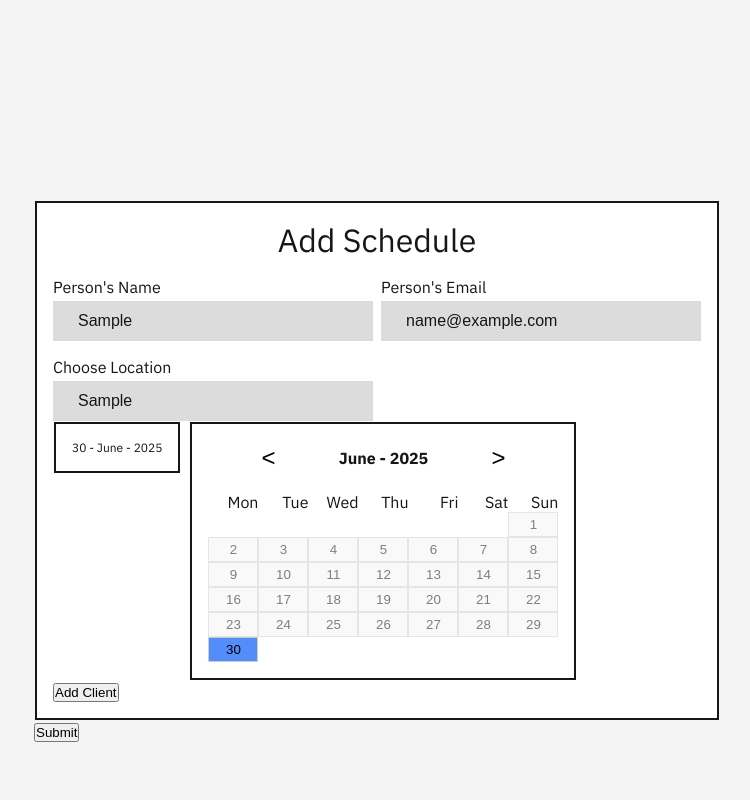
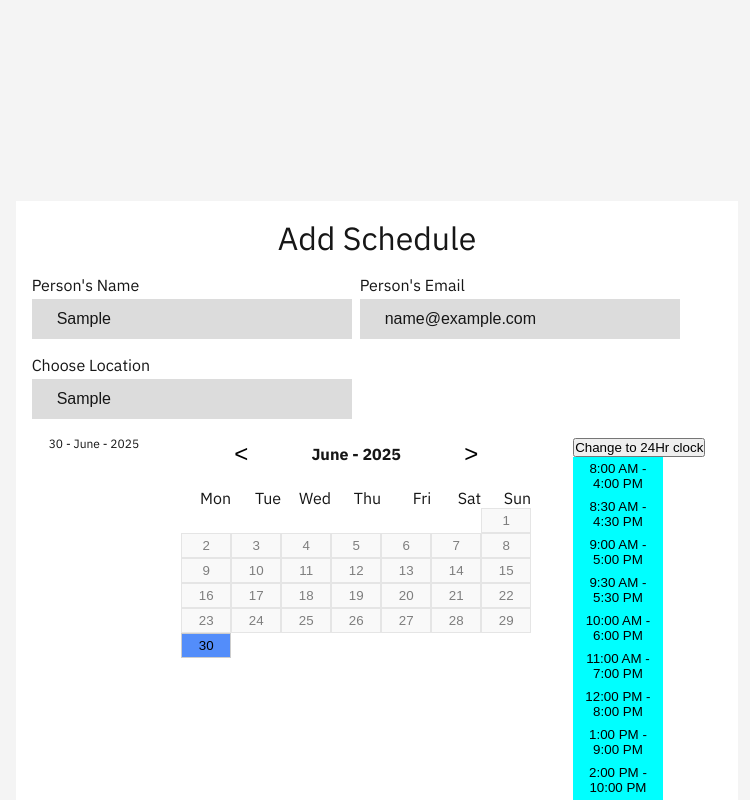
Before and after one commit to AlinMican1/worldmap, a Next.js app in the folder Frontend/: page /schedule in a window 1280 px wide. Both pictures are taken after typing "Sample", "name@example.com", "Sample" into the empty fields and a click on the button "30". Shown: the top 800 px of the page, without its empty margins (263-1013 px from the left). Built offline with nearby package versions, Linux system fonts and the light colour scheme.

Commit message:
work on calendar backend.

```diff
--- a/Frontend/src/components/atoms/boxDesign.css
+++ b/Frontend/src/components/atoms/boxDesign.css
@@ -8,5 +8,5 @@
     flex-direction: column;
     justify-content: center;
     align-items: center;
-    border: 2px solid;
+
 }
--- a/Frontend/src/components/atoms/selectBox.css
+++ b/Frontend/src/components/atoms/selectBox.css
@@ -28,7 +28,7 @@
     opacity: 0.5;
 }
 .button-wrapper-1.unselectable:hover{
-    cursor:not-allowed
+    cursor:not-allowed;
 }
 
 .choose-time-slot{
--- a/Frontend/src/components/molecule/chooseDate.tsx
+++ b/Frontend/src/components/molecule/chooseDate.tsx
@@ -1,37 +1,28 @@
-import { UseArrayProps } from "@/types/interfaces";
+import { ChooseTimeProps } from "@/types/interfaces";
 import BoxDesign from "../atoms/boxDesign";
-import SelectBox from "../atoms/selectBox";
-import { CLOCKMAP, MONTHMAP } from "../../../helper/Constants";
+import { MONTHMAP } from "../../../helper/Constants";
 import { getDayMonthYear } from "../../../helper/Formatter";
-import "../../app/globals.css"
+import "../../app/globals.css";
+import { useState } from "react";
 
-import { useState } from "react";
-interface ChooseTimeProps {
-  dates: UseArrayProps<string>;
-}
-const ChooseDate = ({ dates }: ChooseTimeProps) => {
-  const [changeClockto24HR, setChangeClockto24HR] = useState<boolean>(false)
-
+const ChooseDate = ({ dateArray }: ChooseTimeProps) => {
   return (
-    <div className="">
+    <div>
       <BoxDesign>
-      {dates.array && dates.array.length > 0 ? (
-        dates.array.map((date, i) => {
+        {dateArray.array && dateArray.array.length > 0 ? (
+          dateArray.array.map((date, i) => {
             const { day, month, year } = getDayMonthYear(date);
             return (
               <div key={i}>
-              <div >
+                <div>
                   <p className="paragraph-xs">
                     {day} - {MONTHMAP.get(month)} - {year}
                   </p>
                 </div>
-
               </div>
             );
           })
-
         ) : (
-
           <p className="paragraph-xs">
             Specify the <span className="test">dates and times</span> <br />
             you would like your meetings to begin.
@@ -39,7 +30,6 @@ const ChooseDate = ({ dates }: ChooseTimeProps) => {
         )}
       </BoxDesign>
     </div>
-
   );
 };
 
--- /dev/null
+++ b/Frontend/src/components/molecule/chooseTime.tsx
@@ -0,0 +1,28 @@
+import { useState } from "react";
+import BoxDesign from "../atoms/boxDesign";
+import { CLOCKMAP } from "../../../helper/Constants";
+import { ChooseTimeProps } from "@/types/interfaces";
+import SelectBox from "../atoms/selectBox";
+
+const ChooseTime = ({ dateArray }: ChooseTimeProps) => {
+  const [changeClockto24HR, setChangeClockto24HR] = useState<boolean>(false);
+
+  return (
+    <BoxDesign>
+      {dateArray.array && dateArray.array.length > 0 ? (
+        <div>
+          <button onClick={() => setChangeClockto24HR(!changeClockto24HR)}>
+            Change to {changeClockto24HR ? "12Hr" : "24Hr"} clock
+          </button>
+
+          {Array.from(CLOCKMAP.entries()).map(([key, value]) => (
+            <div key={key}>
+              <SelectBox name={changeClockto24HR ? value : key} classname="choose-time-slot" />
+            </div>
+          ))}
+        </div>
+      ) : null}
+    </BoxDesign>
+  );
+};
+export default ChooseTime;
--- a/Frontend/src/components/organism/addClientInfo.tsx
+++ b/Frontend/src/components/organism/addClientInfo.tsx
@@ -12,6 +12,7 @@ import useClientForm from "@/hooks/useClientForm";
 import CalendarBox from "../molecule/calendarBox";
 import ChooseDate from "../molecule/chooseDate";
 import useArray from "@/hooks/useArray";
+import ChooseTime from "../molecule/chooseTime";
 
 interface AddClientInfoProps {
   clients: ClientInfoProps[];
@@ -101,9 +102,9 @@ const AddClientInfo = ({ clients, setClients }: AddClientInfoProps) => {
             error={errorsHook.getErrorBoolean("location")}
           />
           <div className="elements-row">
-            <ChooseDate dates={dateArray} />
+            <ChooseDate dateArray={dateArray} />
             <CalendarBox dateArray={dateArray} />
-
+            <ChooseTime dateArray={dateArray} />
           </div>
 
           <button type="button" onClick={handleAddClients}>
--- a/Frontend/src/types/interfaces.ts
+++ b/Frontend/src/types/interfaces.ts
@@ -27,3 +27,6 @@ export interface UseArrayProps<T> {
   remove: (index: number) => void;
   clear: () => void;
 }
+export interface ChooseTimeProps {
+  dateArray: UseArrayProps<string>;
+}
```
Also changed, not shown: Frontend/helper/Constants.ts (+3 -4 lines), Frontend/helper/GenerateCalendar.ts (+4 -10 lines), Frontend/helper/GetErrors.ts (+2 -5 lines), Frontend/src/components/molecule/calendarBox.tsx (+10 -15 lines), 1 other file (tests, documents, lock files or other folders). Lines whose indentation alone changed are shown as unchanged.
